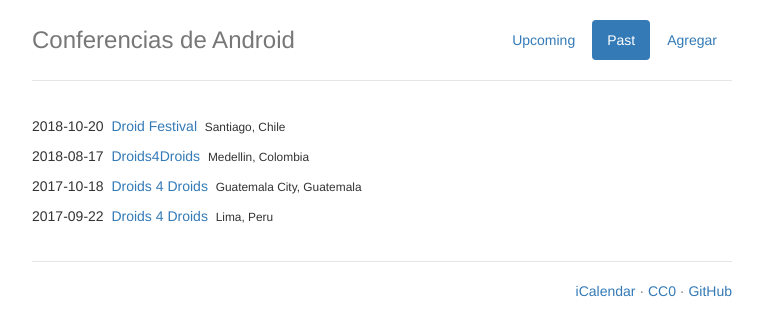
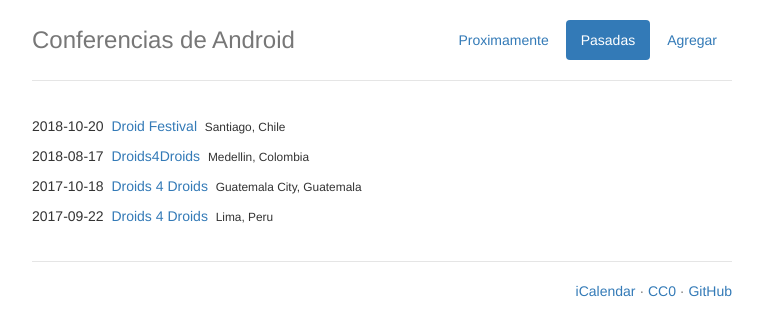
Before and after one commit to DroidDevLatam/conferencias, a Jekyll site: the page built from past.html, in a window 1280 px wide. Shown: the top 336 px of the page, without its empty margins (258-1021 px from the left). Built offline with Jekyll 4.4.1, drawn with Linux system fonts in a browser that asks for light colours.

Commit message:
add translations

```diff
--- a/_layouts/default.html
+++ b/_layouts/default.html
@@ -5,7 +5,7 @@
     <meta http-equiv="X-UA-Compatible" content="IE=edge">
     <meta name="viewport" content="width=device-width, initial-scale=1">
 
-    <title>Conference List - Android Study Group</title>
+    <title>DroidDevLatam - Lista de Conferencias Android</title>
     <meta name="description" content="Una lista de conferencias para Desarrolladores Android en LatAm.">
 
     <link rel="stylesheet" href="//maxcdn.bootstrapcdn.com/bootstrap/3.3.5/css/bootstrap.min.css">
--- a/index.html
+++ b/index.html
@@ -1,6 +1,6 @@
 ---
 layout: default
-title: Upcoming
+title: Proximamente
 ---
 
 <script>
--- a/past.html
+++ b/past.html
@@ -1,6 +1,6 @@
 ---
 layout: default
-title: Past
+title: Pasadas
 ---
 
 <ul class="conference-list list-unstyled">
```
